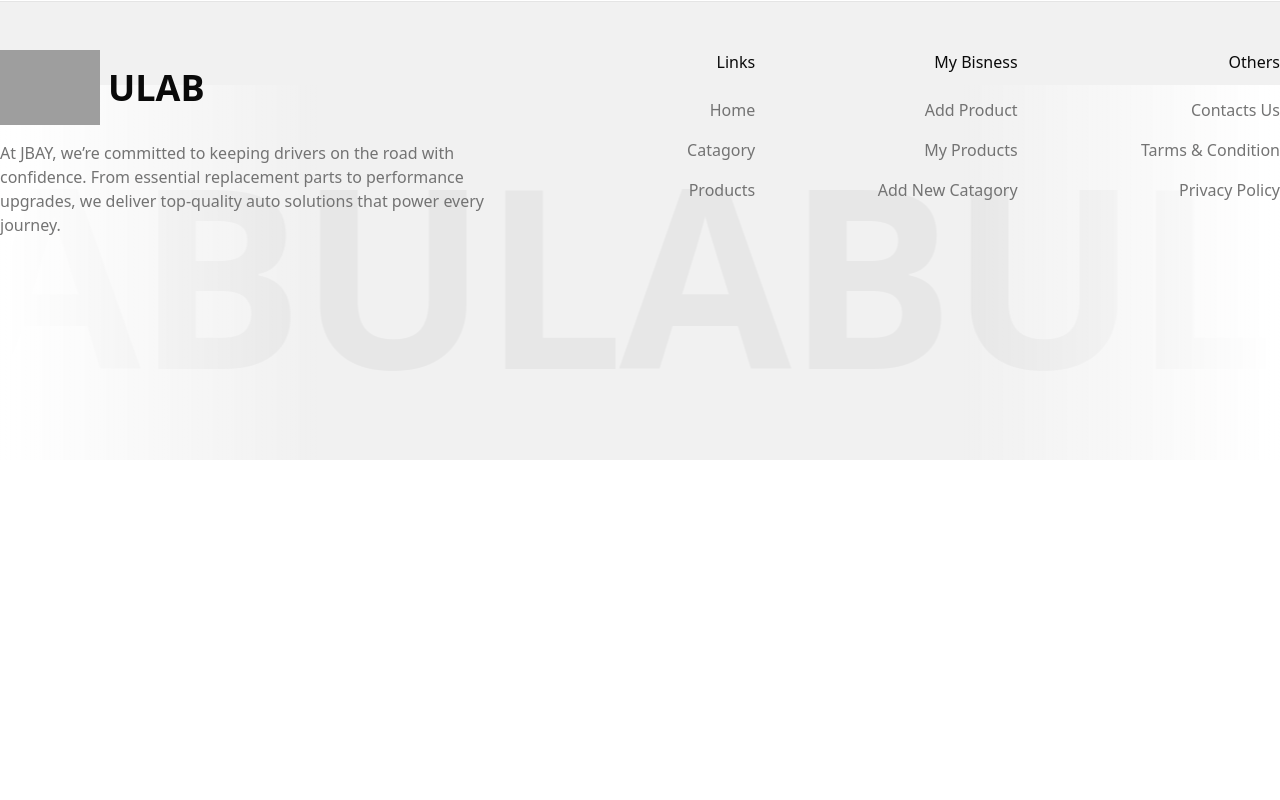
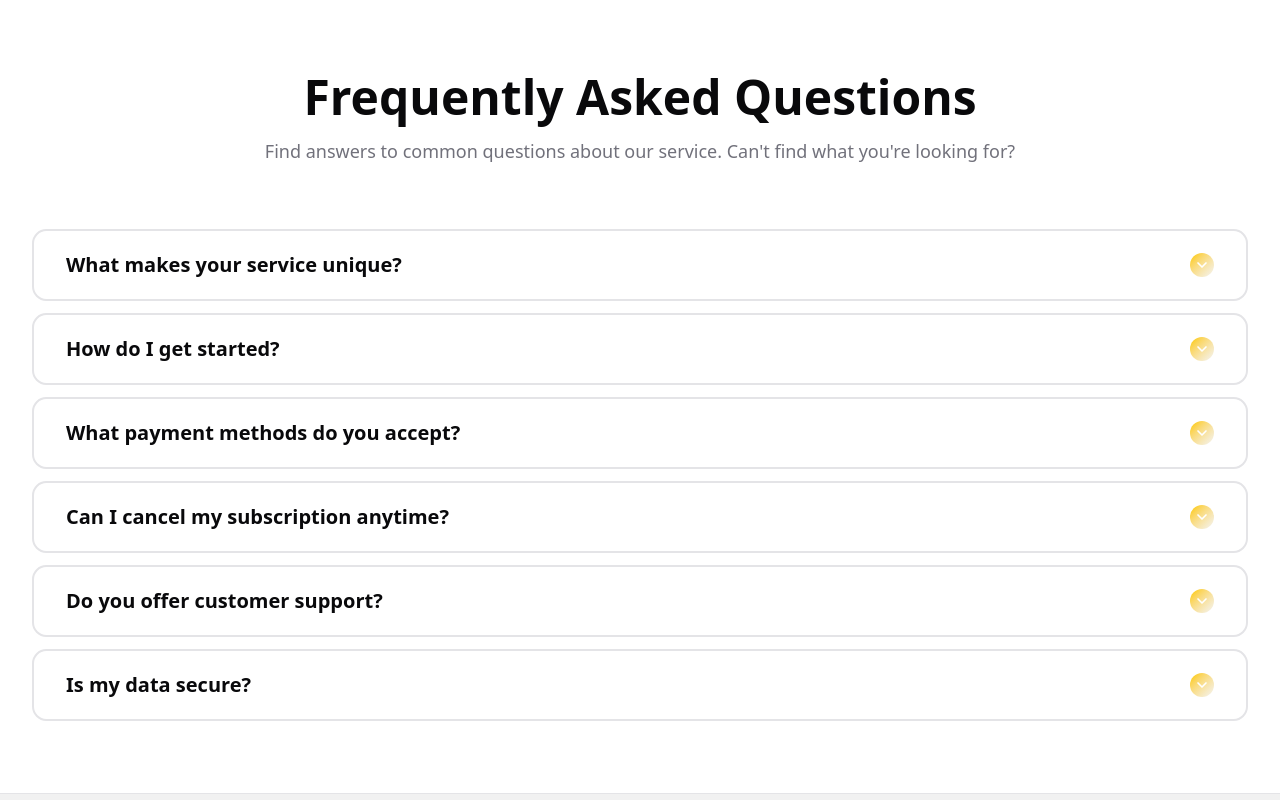
Before and after one commit to pronoy656/peer-path, a Next.js app: page / in a window 1280 px wide. Shown: the part 2280-3080 px from the top of the page. Before the commit the page ends 2740 px from the top, so only its background shows below. Built offline with nearby package versions, Linux system fonts and the light colour scheme; grey boxes are pictures that could not be loaded.

Commit message:
FAQ Section add

```diff
--- a/app/(allUser)/page.tsx
+++ b/app/(allUser)/page.tsx
@@ -1,5 +1,6 @@
 import ChoosePeerPath from "@/components/common/home/choose-peerpath/ChoosePeerPath";
 import Cta from "@/components/common/home/cta/Cta";
+import FaqSection from "@/components/common/home/faqSection/FaqSection";
 import Review from "@/components/common/home/review/Review";
 
 const page = () => {
@@ -14,6 +15,9 @@ const page = () => {
       <div className="p-20 pt-30">
         <Cta />
       </div>
+      <div>
+        <FaqSection />
+      </div>
     </div>
   );
 };
--- a/app/globals.css
+++ b/app/globals.css
@@ -68,72 +68,72 @@
     transform: translateY(calc(-100% - var(--gap)));}}}
 
 :root {
-  --radius: 0.625rem;
+  --radius: 0.65rem;
   --background: oklch(1 0 0);
-  --foreground: oklch(0.145 0 0);
+  --foreground: oklch(0.141 0.005 285.823);
   --card: oklch(1 0 0);
-  --card-foreground: oklch(0.145 0 0);
+  --card-foreground: oklch(0.141 0.005 285.823);
   --popover: oklch(1 0 0);
-  --popover-foreground: oklch(0.145 0 0);
-  --primary: oklch(0.205 0 0);
-  --primary-foreground: oklch(0.985 0 0);
-  --secondary: oklch(0.97 0 0);
-  --secondary-foreground: oklch(0.205 0 0);
-  --muted: oklch(0.97 0 0);
-  --muted-foreground: oklch(0.556 0 0);
-  --accent: oklch(0.97 0 0);
-  --accent-foreground: oklch(0.205 0 0);
+  --popover-foreground: oklch(0.141 0.005 285.823);
+  --primary: oklch(0.852 0.199 91.936);
+  --primary-foreground: oklch(0.421 0.095 57.708);
+  --secondary: oklch(0.967 0.001 286.375);
+  --secondary-foreground: oklch(0.21 0.006 285.885);
+  --muted: oklch(0.967 0.001 286.375);
+  --muted-foreground: oklch(0.552 0.016 285.938);
+  --accent: oklch(0.967 0.001 286.375);
+  --accent-foreground: oklch(0.21 0.006 285.885);
   --destructive: oklch(0.577 0.245 27.325);
-  --border: oklch(0.922 0 0);
-  --input: oklch(0.922 0 0);
-  --ring: oklch(0.708 0 0);
-  --chart-1: oklch(0.646 0.222 41.116);
-  --chart-2: oklch(0.6 0.118 184.704);
-  --chart-3: oklch(0.398 0.07 227.392);
-  --chart-4: oklch(0.828 0.189 84.429);
-  --chart-5: oklch(0.769 0.188 70.08);
+  --border: oklch(0.92 0.004 286.32);
+  --input: oklch(0.92 0.004 286.32);
+  --ring: oklch(0.852 0.199 91.936);
+  --chart-1: oklch(0.905 0.182 98.111);
+  --chart-2: oklch(0.795 0.184 86.047);
+  --chart-3: oklch(0.681 0.162 75.834);
+  --chart-4: oklch(0.554 0.135 66.442);
+  --chart-5: oklch(0.476 0.114 61.907);
   --sidebar: oklch(0.985 0 0);
-  --sidebar-foreground: oklch(0.145 0 0);
-  --sidebar-primary: oklch(0.205 0 0);
-  --sidebar-primary-foreground: oklch(0.985 0 0);
-  --sidebar-accent: oklch(0.97 0 0);
-  --sidebar-accent-foreground: oklch(0.205 0 0);
-  --sidebar-border: oklch(0.922 0 0);
-  --sidebar-ring: oklch(0.708 0 0);
+  --sidebar-foreground: oklch(0.141 0.005 285.823);
+  --sidebar-primary: oklch(0.681 0.162 75.834);
+  --sidebar-primary-foreground: oklch(0.987 0.026 102.212);
+  --sidebar-accent: oklch(0.967 0.001 286.375);
+  --sidebar-accent-foreground: oklch(0.21 0.006 285.885);
+  --sidebar-border: oklch(0.92 0.004 286.32);
+  --sidebar-ring: oklch(0.852 0.199 91.936);
 }
 
 .dark {
-  --background: oklch(0.145 0 0);
+  --background: oklch(0.141 0.005 285.823);
   --foreground: oklch(0.985 0 0);
-  --card: oklch(0.205 0 0);
+  --card: oklch(0.21 0.006 285.885);
   --card-foreground: oklch(0.985 0 0);
-  --popover: oklch(0.205 0 0);
+  --popover: oklch(0.21 0.006 285.885);
   --popover-foreground: oklch(0.985 0 0);
-  --primary: oklch(0.922 0 0);
-  --primary-foreground: oklch(0.205 0 0);
-  --secondary: oklch(0.269 0 0);
+  --primary: oklch(0.795 0.184 86.047);
+  --primary-foreground: oklch(0.421 0.095 57.708);
+  --secondary: oklch(0.274 0.006 286.033);
   --secondary-foreground: oklch(0.985 0 0);
-  --muted: oklch(0.269 0 0);
-  --muted-foreground: oklch(0.708 0 0);
-  --accent: oklch(0.269 0 0);
+  --muted: oklch(0.274 0.006 286.033);
+  --muted-foreground: oklch(0.705 0.015 286.067);
+  --accent: oklch(0.274 0.006 286.033);
   --accent-foreground: oklch(0.985 0 0);
   --destructive: oklch(0.704 0.191 22.216);
   --border: oklch(1 0 0 / 10%);
   --input: oklch(1 0 0 / 15%);
-  --ring: oklch(0.556 0 0);
-  --chart-1: oklch(0.488 0.243 264.376);
-  --chart-2: oklch(0.696 0.17 162.48);
-  --chart-3: oklch(0.769 0.188 70.08);
-  --chart-4: oklch(0.627 0.265 303.9);
-  --chart-5: oklch(0.645 0.246 16.439);
-  --sidebar: oklch(0.205 0 0);
+  --ring: oklch(0.421 0.095 57.708);
+  --chart-1: oklch(0.905 0.182 98.111);
+  --chart-2: oklch(0.795 0.184 86.047);
+  --chart-3: oklch(0.681 0.162 75.834);
+  --chart-4: oklch(0.554 0.135 66.442);
+  --chart-5: oklch(0.476 0.114 61.907);
+  --sidebar: oklch(0.21 0.006 285.885);
   --sidebar-foreground: oklch(0.985 0 0);
-  --sidebar-primary: oklch(0.488 0.243 264.376);
-  --sidebar-primary-foreground: oklch(0.985 0 0);
-  --sidebar-accent: oklch(0.269 0 0);
+  --sidebar-primary: oklch(0.795 0.184 86.047);
+  --sidebar-primary-foreground: oklch(0.987 0.026 102.212);
+  --sidebar-accent: oklch(0.274 0.006 286.033);
   --sidebar-accent-foreground: oklch(0.985 0 0);
   --sidebar-border: oklch(1 0 0 / 10%);
-  --sidebar-ring: oklch(0.556 0 0);
+  --sidebar-ring: oklch(0.421 0.095 57.708);
 }
 
 @layer base {
--- /dev/null
+++ b/components/common/home/faqSection/FaqSection.tsx
@@ -0,0 +1,149 @@
+"use client";
+
+import { useState } from "react";
+import { ChevronDown } from "lucide-react";
+import { cn } from "@/lib/utils";
+
+interface FAQItem {
+  id: number;
+  question: string;
+  answer: string;
+}
+
+const faqItems: FAQItem[] = [
+  {
+    id: 1,
+    question: "What makes your service unique?",
+    answer:
+      "Our service combines cutting-edge technology with exceptional customer support. We offer personalized solutions, 24/7 assistance, and continuous innovation to ensure you always stay ahead.",
+  },
+  {
+    id: 2,
+    question: "How do I get started?",
+    answer:
+      "Getting started is simple! Sign up for an account, choose your plan, and follow our onboarding guide. Within minutes, you'll have access to all our premium features and tools.",
+  },
+  {
+    id: 3,
+    question: "What payment methods do you accept?",
+    answer:
+      "We accept all major credit cards, PayPal, bank transfers, and cryptocurrency. All transactions are secure and encrypted with industry-leading security protocols.",
+  },
+  {
+    id: 4,
+    question: "Can I cancel my subscription anytime?",
+    answer:
+      "Yes, absolutely. You can cancel your subscription at any time without penalties or hidden fees. Your data remains yours, and we'll provide a smooth transition process.",
+  },
+  {
+    id: 5,
+    question: "Do you offer customer support?",
+    answer:
+      "We provide comprehensive customer support through multiple channels including email, live chat, and phone support. Our team is available 24/7 to assist you with any questions.",
+  },
+  {
+    id: 6,
+    question: "Is my data secure?",
+    answer:
+      "Security is our top priority. We use end-to-end encryption, regular security audits, and comply with GDPR and other international data protection standards.",
+  },
+];
+
+export default function FaqSection() {
+  const [expandedId, setExpandedId] = useState<number | null>(null);
+
+  const toggleItem = (id: number) => {
+    setExpandedId(expandedId === id ? null : id);
+  };
+
+  return (
+    <section className="py-16 md:py-18 px-4 sm:px-6 lg:px-8">
+      <div className="max-w-7xl mx-auto">
+        {/* Header */}
+        <div className="mb-12 md:mb-16 text-center">
+          <h2 className="text-4xl md:text-5xl font-bold text-foreground mb-4 text-balance">
+            Frequently Asked Questions
+          </h2>
+          <p className="text-lg text-muted-foreground text-balance">
+            {`  Find answers to common questions about our service. Can't find what
+            you're looking for?`}
+          </p>
+        </div>
+
+        {/* FAQ Items */}
+        <div className="space-y-3">
+          {faqItems.map((item) => (
+            <FAQItem
+              key={item.id}
+              item={item}
+              isExpanded={expandedId === item.id}
+              onToggle={() => toggleItem(item.id)}
+            />
+          ))}
+        </div>
+      </div>
+    </section>
+  );
+}
+
+interface FAQItemProps {
+  item: FAQItem;
+  isExpanded: boolean;
+  onToggle: () => void;
+}
+
+function FAQItem({ item, isExpanded, onToggle }: FAQItemProps) {
+  return (
+    <div
+      className={cn(
+        "group border-2 border-border rounded-xl overflow-hidden transition-all duration-300 ease-out",
+        isExpanded
+          ? "bg-gradient-to-br from-primary/10 to-accent/10 border-primary/50 "
+          : "bg-card hover:border-primary/30 hover:shadow-md hover:shadow-primary/10"
+      )}
+    >
+      {/* Question Button */}
+      <button
+        onClick={onToggle}
+        className={cn(
+          "w-full px-6 py-4 md:px-8 md:py-5 flex items-center justify-between gap-4 text-left transition-all duration-300",
+          isExpanded ? "bg-primary/5" : "hover:bg-accent/5"
+        )}
+        aria-expanded={isExpanded}
+        aria-controls={`faq-answer-${item.id}`}
+      >
+        <h3
+          className={cn(
+            "text-lg md:text-xl font-semibold pr-4 text-balance",
+            isExpanded ? " font-bold" : "text-foreground"
+          )}
+        >
+          {item.question}
+        </h3>
+        <div
+          className={cn(
+            "flex-shrink-0 w-6 h-6 rounded-full bg-gradient-to-br from-primary to-accent flex items-center justify-center transition-transform duration-300 ease-out",
+            isExpanded ? "rotate-180" : ""
+          )}
+        >
+          <ChevronDown className="w-4 h-4 text-white stroke-[2.5]" />
+        </div>
+      </button>
+
+      {/* Answer */}
+      <div
+        id={`faq-answer-${item.id}`}
+        className={cn(
+          "overflow-hidden transition-all duration-300 ease-out",
+          isExpanded ? "max-h-96" : "max-h-0"
+        )}
+      >
+        <div className="px-6 py-4 md:px-8 md:py-5 border-t-2 border-primary/20 bg-linear-to-br from-primary/5 to-transparent">
+          <p className="text-muted-foreground leading-relaxed text-balance">
+            {item.answer}
+          </p>
+        </div>
+      </div>
+    </div>
+  );
+}
```
